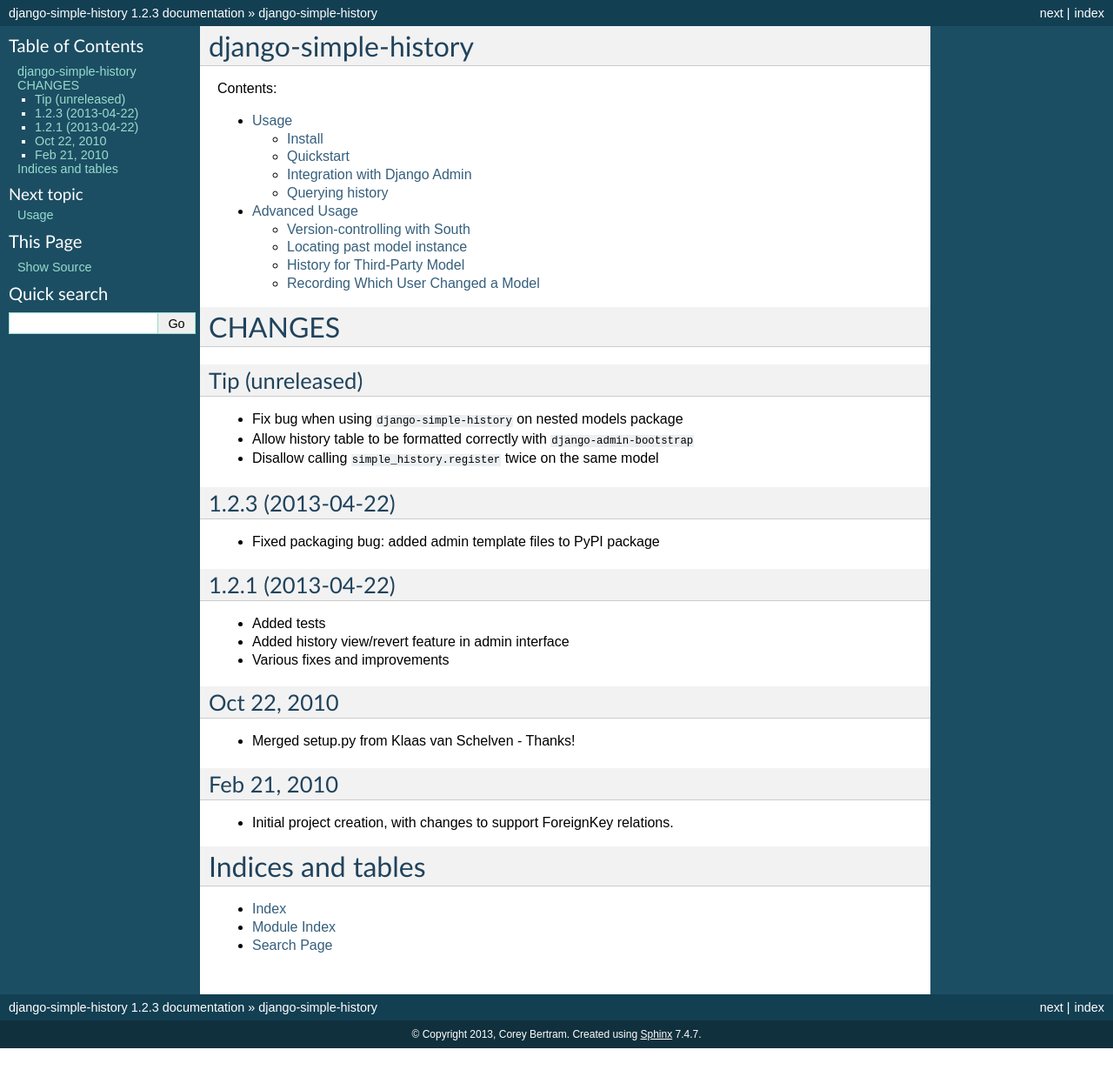
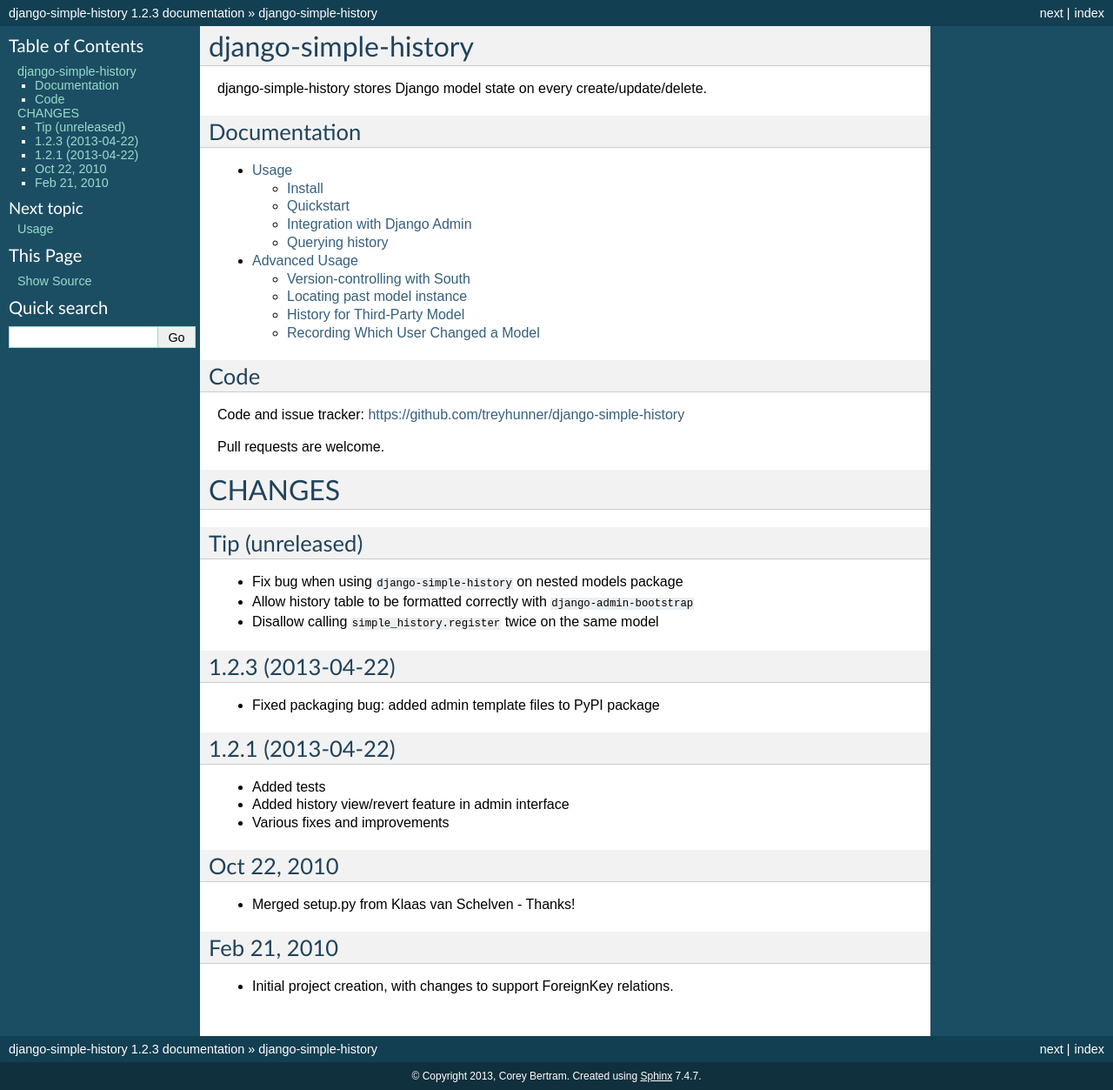
Before and after one commit to jazzband/django-simple-history, a Sphinx documentation site: the page built from docs/index.rst, in a window 1280 px wide. Shown: the whole page at 87% size. Built offline with Sphinx 7.4.7, drawn with Linux system fonts in a browser that asks for light colours; before the commit the page ends 1205 px from its top, so only the background shows below that.

Commit message:
Add documentation description and remove index

```diff
--- a/docs/index.rst
+++ b/docs/index.rst
@@ -1,7 +1,10 @@
 django-simple-history
 =====================
 
-Contents:
+django-simple-history stores Django model state on every create/update/delete.
+
+Documentation
+-------------
 
 .. toctree::
    :maxdepth: 2
@@ -9,13 +12,12 @@
    usage
    advanced
 
+Code
+----
+
+Code and issue tracker: https://github.com/treyhunner/django-simple-history
+
+Pull requests are welcome.
+
 
 .. include:: ../CHANGES.rst
-
-
-Indices and tables
-==================
-
-* :ref:`genindex`
-* :ref:`modindex`
-* :ref:`search`
```
